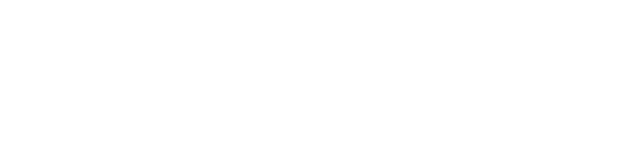
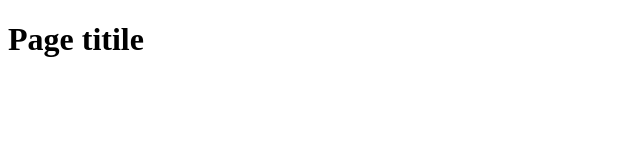
Before and after one commit to FoReWwEr/MyGit, a plain HTML site: page index.html in a window 1280 px wide. Shown: the whole page, without its empty margins (0-640 px from the left). Drawn offline with Linux system fonts and the light colour scheme.

Commit message:
add page title

```diff
--- a/index.html
+++ b/index.html
@@ -6,5 +6,6 @@
     <title>Document</title>
 </head>
 <body>
+    <h1>Page titile</h1>
 </body>
 </html>
```
